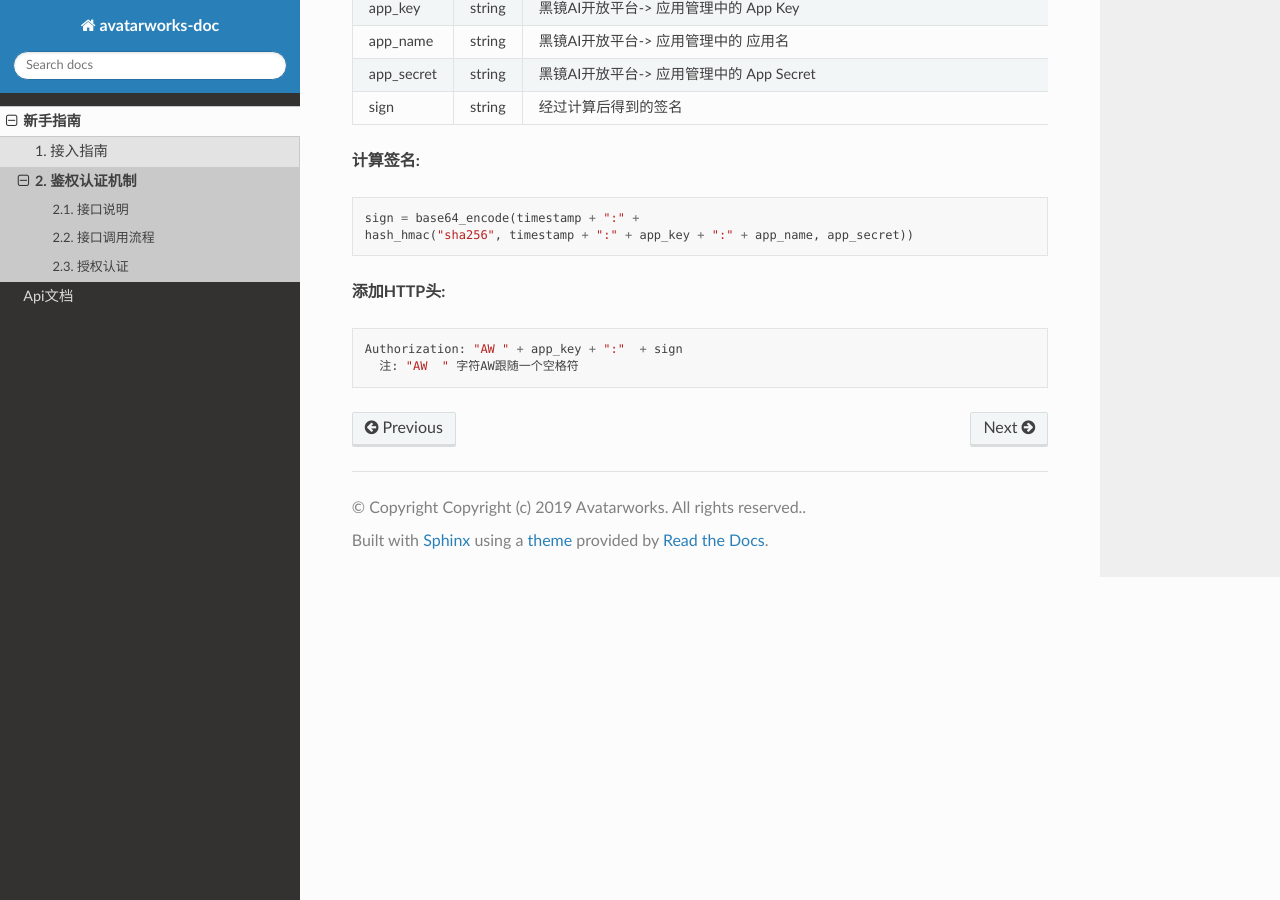
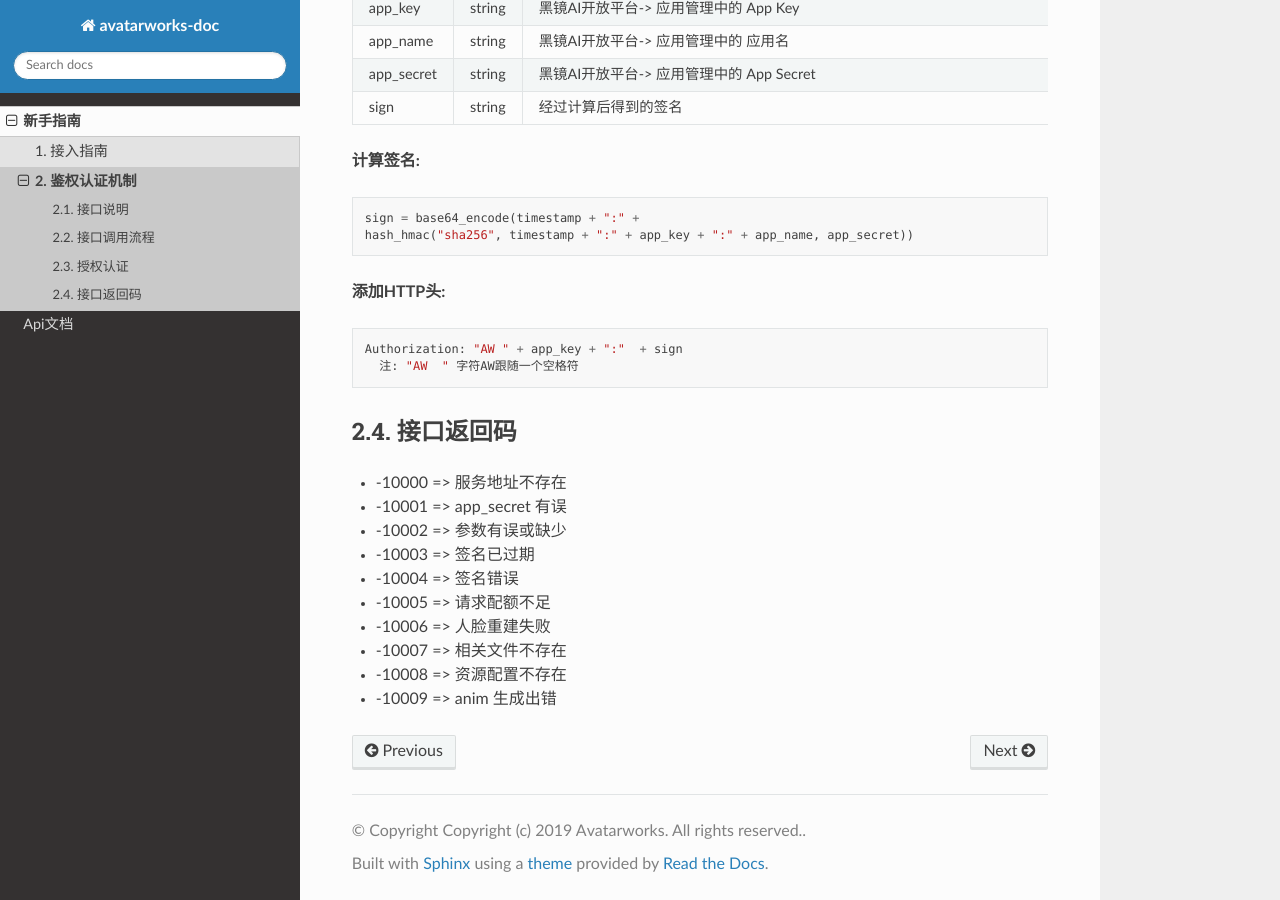
Before and after one commit to avatarworks/doc, a Sphinx documentation site: the page built from source/beginning/auth.rst, in a window 1280 px wide and 900 px high, scrolled down 851 px. Built offline with Sphinx 7.4.7 and the Read the Docs theme 2.0.0, drawn with Linux system fonts in a browser that asks for light colours.

Commit message:
返回码信息

```diff
--- a/source/beginning/auth.rst
+++ b/source/beginning/auth.rst
@@ -56,3 +56,27 @@ API 使用 hmac 签名，通过提取请求中的重要字段并使用用户或
 
   Authorization: "AW " + app_key + ":"  + sign
     注: "AW  " 字符AW跟随一个空格符
+
+
+接口返回码
+------------------------------------
+
+- -10000  => 服务地址不存在
+
+- -10001  => app_secret 有误
+
+- -10002  => 参数有误或缺少
+
+- -10003 => 签名已过期
+
+- -10004 => 签名错误
+
+- -10005 => 请求配额不足
+
+- -10006 => 人脸重建失败
+
+- -10007 => 相关文件不存在
+
+- -10008 => 资源配置不存在
+
+- -10009 => anim 生成出错
```
